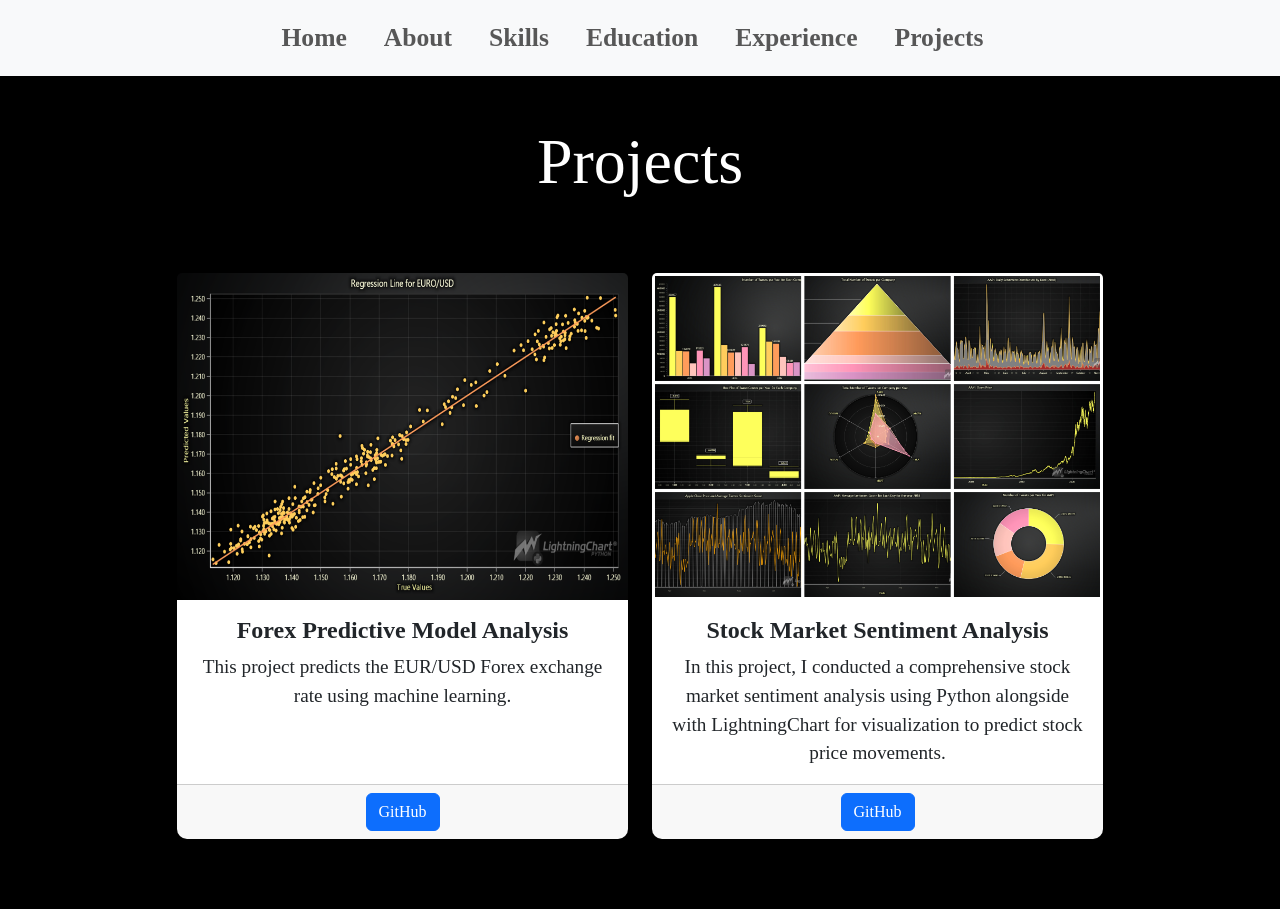
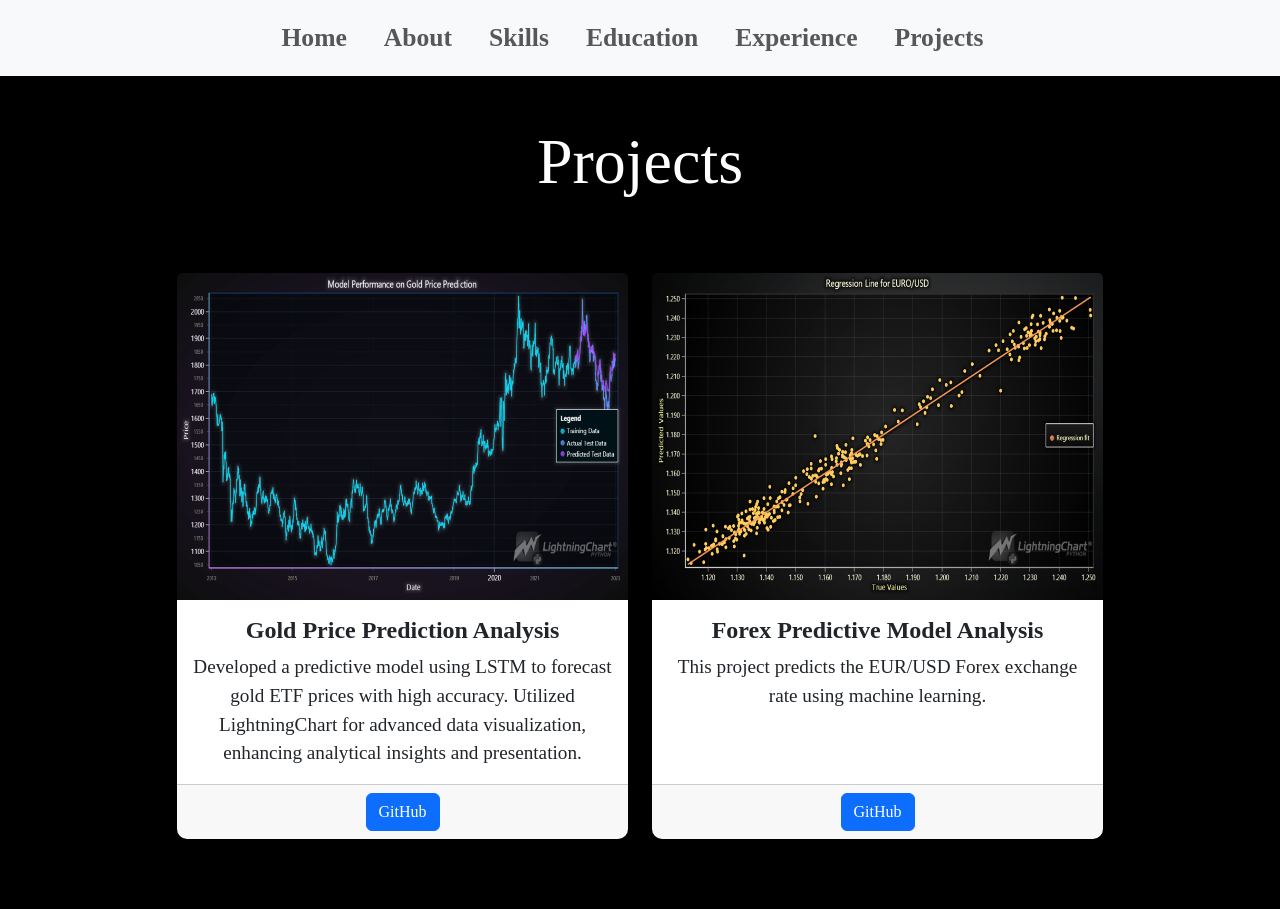
Before and after one commit to ahmadomid1984/portfolio, a React (Create React App) app: page /projects in a window 1280 px wide. Shown: the top 909 px of the page. Built offline with nearby package versions, Linux system fonts and the light colour scheme.

Commit message:
Gold Prediction Project is imported

```diff
--- a/src/components/Projects.js
+++ b/src/components/Projects.js
@@ -5,6 +5,18 @@ const Projects = () => {
         <div className="container py-5">
             <h1 className="mb-4 text-center" style={{ fontSize: '4em' }}>Projects</h1>
             <div className="row justify-content-center">
+            <div className="col-lg-5 col-md-8 col-sm-12 mb-4 mt-5"> {/* Added col-sm-10 for smaller screens */}
+                    <div className="card h-100">
+                        <img src="images/10.png" className="card-img-top" alt="Project 0" />
+                        <div className="card-body text-center">
+                            <h5 className="card-title" style={{ fontSize: '1.5em', fontWeight: 'bold' }}>Gold Price Prediction Analysis</h5>
+                            <p className="card-text" style={{ fontSize: '1.2em' }}>Developed a predictive model using LSTM to forecast gold ETF prices with high accuracy. Utilized LightningChart for advanced data visualization, enhancing analytical insights and presentation.</p>
+                        </div>
+                        <div className="card-footer text-center">
+                            <a href="https://github.com/ahmadomid1984/Gold-Price-Prediction-Analysis" className="btn btn-primary">GitHub</a>
+                        </div>
+                    </div>
+                </div>
             <div className="col-lg-5 col-md-8 col-sm-12 mb-4 mt-5"> {/* Added col-sm-10 for smaller screens */}
                     <div className="card h-100">
                         <img src="images/11.png" className="card-img-top" alt="Project 0" />
```
Also changed, not shown: public/images/10.png (added).
